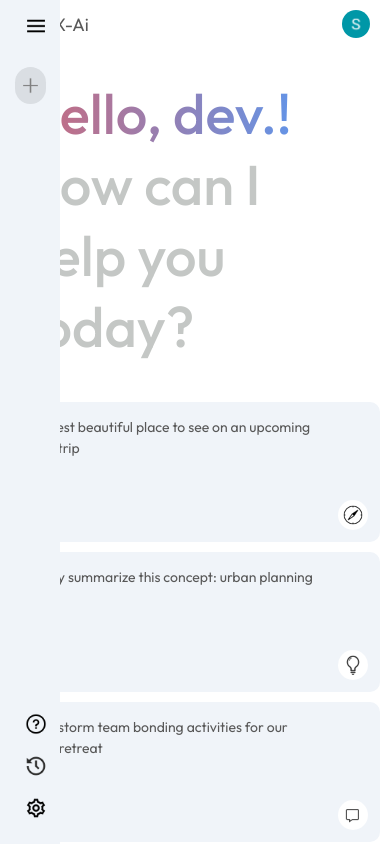
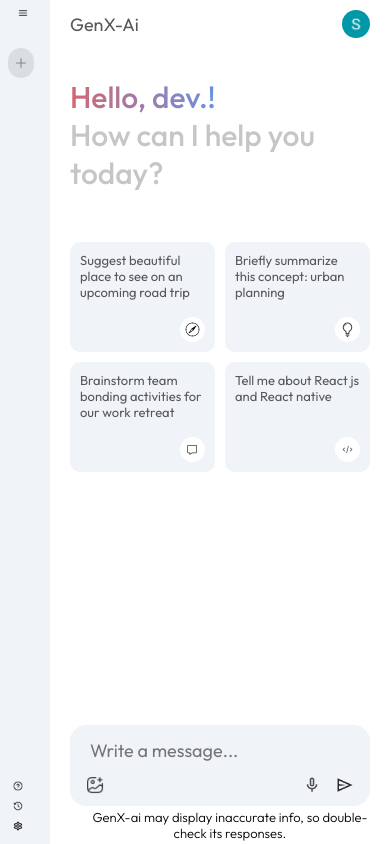
Before and after one commit to Subash1003/GenX-Ai, a React (Vite) app: page / in a window 390 px wide. Shown: the top 844 px of the page. Built offline with nearby package versions, Linux system fonts and the light colour scheme.

Commit message:
mobile responsive code for sidebar

```diff
--- a/src/components/main/Main.css
+++ b/src/components/main/Main.css
@@ -60,6 +60,12 @@
   to   { background-position: 300% 50%; }
 }
 
+@media (max-width: 480px) {
+  .main .nav{
+    padding-left: 70px;
+  }
+}
+
 /* ===========================
    CARDS
 =========================== */
@@ -78,15 +84,14 @@
   background-color: #f0f4f9;
   cursor: pointer;
   position: relative;
-  transition: 0.3s;
 }
 
 .main .card img {
   width: 35px;
   padding: 5px;
   position: absolute;
-  background: #fff;
-  border-radius: 50%;
+  background-color: white;
+  border-radius: 20px;
   bottom: 10px;
   right: 10px;
 }
@@ -94,58 +99,41 @@
 .main .card p {
   color: #585858;
   font-size: 17px;
-  line-height: 1.5;
 }
 
 .main .card:hover {
   background-color: #dfe4ea;
 }
 
-/* Tablet */
-@media (max-width: 768px) {
+@media (max-width: 480px) {
+
+.main .greet {
+  margin: 10px 0px;
+  font-size: 30px;
+  color: #c4c7c5;
+  font-weight: 500;
+  padding-left: 70px;
+}
+
   .main .cards {
     grid-template-columns: repeat(2, 1fr);
-    gap: 12px;
-    padding: 15px;
+    gap: 10px;
+    padding-left: 70px;
   }
 
+
   .main .card {
-    height: 170px;
-    padding: 12px;
+    height: 110px;
+    padding: 10px;
   }
 
   .main .card p {
-    font-size: 15px;
+    font-size: 13px;
   }
 
   .main .card img {
-    width: 32px;
-  }
-}
-
-/* Mobile */
-@media (max-width: 480px) {
-  .main .cards {
-    grid-template-columns: 1fr;
-    gap: 10px;
-    padding: 10px;
-  }
-
-  .main .card {
-    height: auto;
-    min-height: 140px;
-    padding: 15px;
-  }
-
-  .main .card p {
-    font-size: 14px;
-    padding-right: 45px; /* Prevent text from overlapping the icon */
-  }
-
-  .main .card img {
-    width: 30px;
-    bottom: 12px;
-    right: 12px;
+    padding: 5px;
+    width: 25px;
   }
 }
 
@@ -167,6 +155,13 @@
   margin: 15px auto;
   text-align: center;
   font-weight: 300;
+}
+
+@media (max-width: 480px) {
+  .main .bottom-info{
+    padding-left: 70px;
+    margin: 3px 0px;
+  }
 }
 
 /* ===========================
@@ -243,6 +238,20 @@
   transform: scale(1.1);
 }
 
+@media (max-width: 480px) {
+
+  .search-box {
+    margin-left: 50px;
+  }
+
+  .search-box-icons img {
+  width: 18px;
+  cursor: pointer;
+  transition: transform 0.2s ease;
+}
+}
+
+
 /* ===========================
    RESULT / CHAT
 =========================== */
@@ -300,12 +309,12 @@
   align-items: flex-start;
   justify-content: flex-start;
   gap: 16px;
-  margin: 10px 0;
+  margin: 10px ;
 }
 
 .result-data img {
   width: 35px;
-  border-radius: 50%;
+  border-radius: 100%;
   flex-shrink: 0;
 }
 
@@ -334,6 +343,36 @@
 
 .result-data p strong {
   font-weight: 600;
+}
+
+@media(max-width: 480px){
+
+  .result {
+  margin-left:50px ;
+}
+
+.result-title img {
+  width: 25px;
+  border-radius: 50%;
+  order: 2;
+}
+
+.result-title p{
+  font-size: 13px;
+}
+
+.result-data p{
+  font-size: 13px;
+}
+
+.result-data p h1,
+.result-data p h2,
+.result-data p h3,
+.result-data p h4 {
+  font-size: 1rem;
+  font-weight: 600;
+  margin: 5px 0;
+}
 }
 
 /* ===========================
--- a/src/components/sidebar/Sidebar.css
+++ b/src/components/sidebar/Sidebar.css
@@ -30,7 +30,7 @@
   gap: 10px;
   font-size: 15px;
   border-radius: 50px;
-  padding: 8px 13px;
+  padding: 6px 12px;
   width: 100%;
   color: gray;
   cursor: pointer;
@@ -38,7 +38,7 @@
 }
 
 .new-chat img {
-  width: 15px;
+  width: 12px;
 }
 
 .sidebar .recent {
@@ -129,7 +129,7 @@
     top: 0;
     left: 0;
     height: 100vh;
-    width: 60px;           /* collapsed: just the menu icon */
+    width: 500px;           /* collapsed: just the menu icon */
     min-width: unset;
     max-width: unset;
     z-index: 100;
@@ -159,3 +159,23 @@
     width: auto;
   }
 }
+
+@media (max-width: 480px)  {
+    .sidebar {
+  min-height: 100vh;
+  max-width: 50px;
+  display: inline-flex;
+  flex-direction: column;
+  justify-content: space-between;
+  padding: 8px;
+}
+
+.sidebar img {
+  width: 10px;
+}
+
+.sidebar .bottom-item{
+ padding: 5px;
+}
+
+}
```
